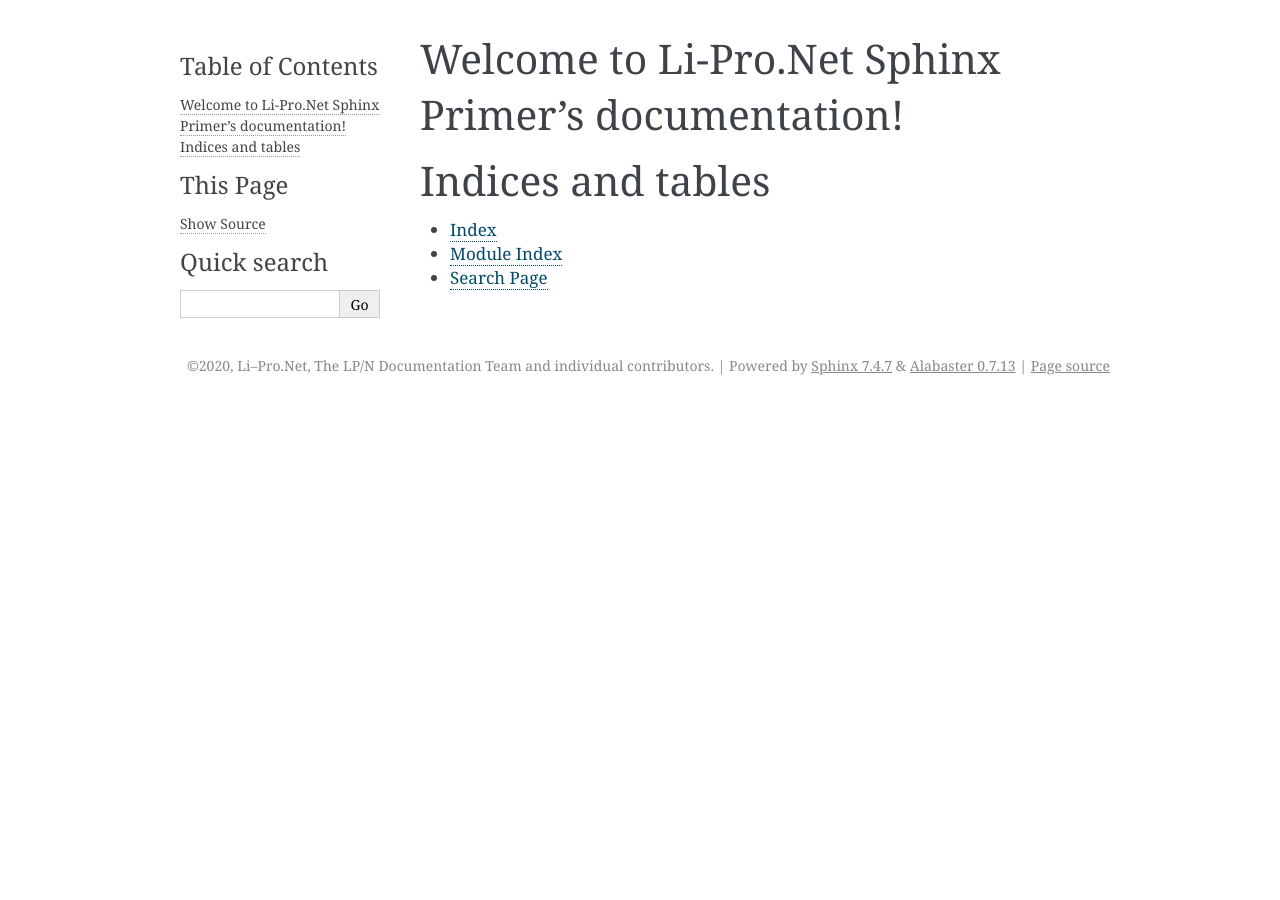
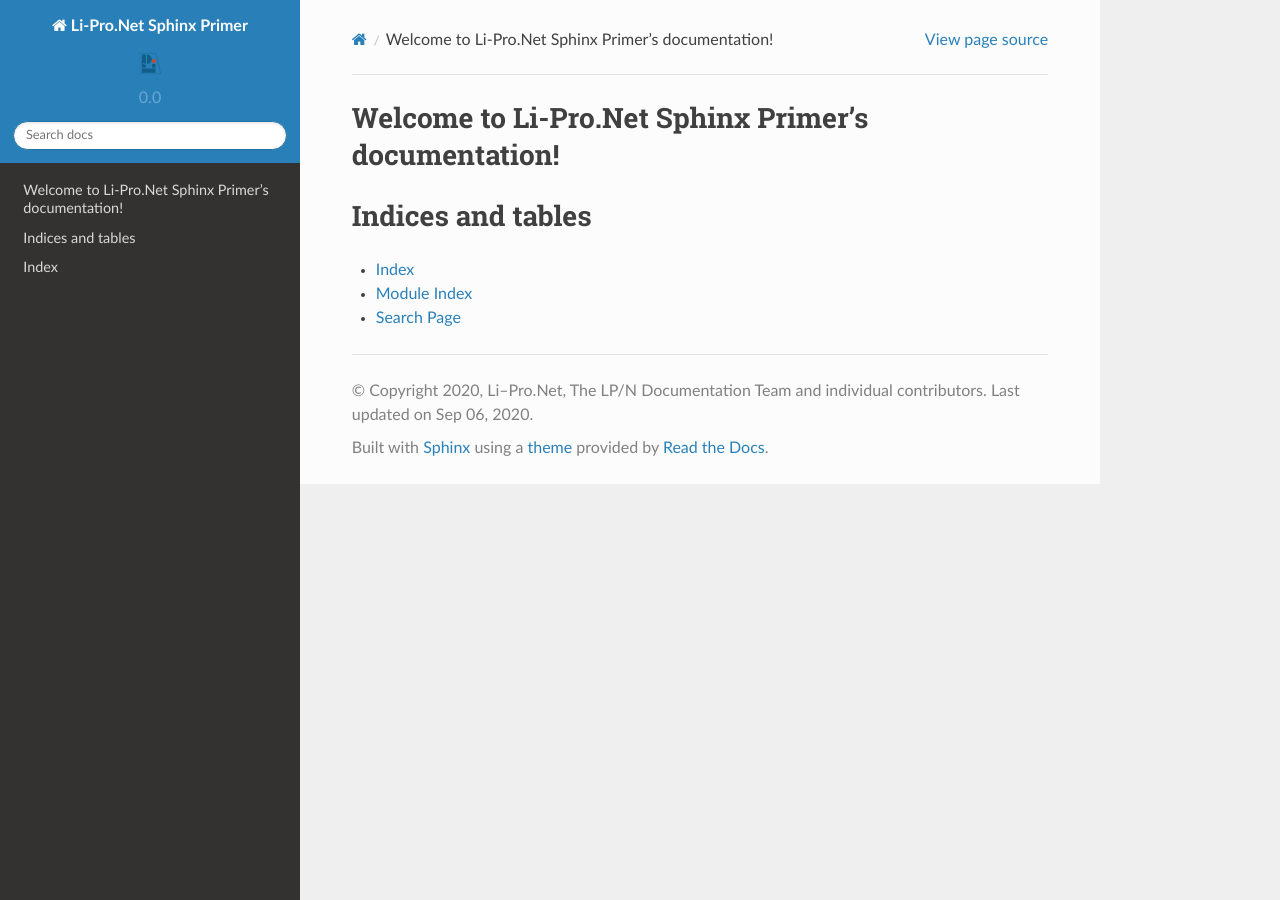
Before and after one commit to lipro/lpn-doc-sphinx-primer, a Sphinx documentation site: the page built from source/index.rst, in a window 1280 px wide. Built offline with Sphinx 7.4.7 and the Read the Docs theme 2.0.0, drawn with Linux system fonts in a browser that asks for light colours.

Commit message:
Change from alabaster to RTD theme
Signed-off-by: Stephan Linz <linz@li-pro.net>

```diff
--- /dev/null
+++ b/source/_templates/layout.html
@@ -0,0 +1,8 @@
+{% extends "!layout.html" %}
+  {% block menu %}
+    {{ super() }}
+    <ul><li class="toctree-l1">
+        <a class="reference internal"
+           href="{{pathto('genindex.html', 1)}}">Index</a>
+    </li></ul>
+  {% endblock %}
--- a/source/conf.py
+++ b/source/conf.py
@@ -27,6 +27,7 @@
 
 # -- Path setup --------------------------------------------------------------
 
+import sphinx_rtd_theme
 import sphinx
 import sys
 import os
@@ -101,6 +102,7 @@
 #   'sphinx.ext.jsmath':                        needs_sphinx,
 #   'sphinx.ext.graphviz':                      needs_sphinx,
 #   'sphinx.ext.inheritance_diagram':           needs_sphinx,
+#   'sphinx_rtd_theme':                         '0.5.0',
 }
 
 # Add any Sphinx extension module names here, as strings. They can be
@@ -127,6 +129,7 @@
 #   'sphinx.ext.jsmath',
 #   'sphinx.ext.graphviz',
 #   'sphinx.ext.inheritance_diagram',
+    'sphinx_rtd_theme',
 ]
 
 
@@ -366,7 +369,60 @@
 # The theme to use for HTML and HTML Help pages.  See the documentation for
 # a list of builtin themes.
 #
-html_theme = 'alabaster'
+# http://www.sphinx-doc.org/en/3.x/usage/configuration.html#confval-html_theme
+# http://www.sphinx-doc.org/en/3.x/usage/configuration.html#confval-html_theme_path
+# http://www.sphinx-doc.org/en/3.x/usage/configuration.html#confval-html_theme_options
+#
+html_theme = 'sphinx_rtd_theme'
+
+#
+# https://sphinx-rtd-theme.readthedocs.io/en/0.5.0/configuring.html
+#
+html_theme_options = {
+    'canonical_url': 'https://lpn-doc-sphinx-primer-devel.readthedocs.io/',
+    'logo_only': False,
+    'display_version': True,
+    'prev_next_buttons_location': 'bottom',
+    'style_external_links': True,
+    # Toc options
+    'collapse_navigation': False,
+    'sticky_navigation': False,
+    'navigation_depth': 4,
+    'includehidden': True,
+    'titles_only': False
+}
+
+# The name for this set of Sphinx documents.  If None, it defaults to
+# "<project> v<release> documentation".
+#
+# http://www.sphinx-doc.org/en/3.x/usage/configuration.html#confval-html_title
+#
+html_title = project
+
+# This value determines the text for the permalink; it defaults to "¶".
+# Set it to None or the empty string to disable permalinks.
+#
+# http://www.sphinx-doc.org/en/3.x/usage/configuration.html#confval-html_add_permalinks
+#
+#html_add_permalinks = ""
+
+# A shorter title for the navigation bar.  Default is the same as html_title.
+#
+# http://www.sphinx-doc.org/en/3.x/usage/configuration.html#confval-html_short_title
+#
+#html_short_title = None
+
+# http://www.sphinx-doc.org/en/3.x/usage/configuration.html#confval-html_logo
+#
+html_logo = '{}/_images/lpn.svg'.format(DOCSRC)
+
+# The name of an image file (within the static path) to use as favicon of the
+# docs.  This file should be a Windows icon file (.ico) being 16x16 or 32x32
+# pixels large.
+#
+# http://www.sphinx-doc.org/en/3.x/usage/configuration.html#confval-html_favicon
+#
+html_favicon = '{}/_images/lpn.ico'.format(DOCSRC)
 
 # Add any paths that contain custom static files (such as style sheets) here,
 # relative to this directory. They are copied after the builtin static files,
@@ -381,6 +437,116 @@
 #
 html_extra_path = ['{}/_extra'.format(DOCSRC)]
 
+# If not '', a 'Last updated on:' timestamp is inserted at every page bottom,
+# using the given strftime format.
+#
+# http://www.sphinx-doc.org/en/3.x/usage/configuration.html#confval-html_last_updated_fmt
+#
+html_last_updated_fmt = '%b %d, %Y'
+
+# If true, SmartyPants will be used to convert quotes and dashes to
+# typographically correct entities.
+#
+# http://www.sphinx-doc.org/en/3.x/usage/configuration.html#confval-html_use_smartypants
+#
+#html_use_smartypants =
+
+# Custom sidebar templates, maps document names to template names.
+#
+# http://www.sphinx-doc.org/en/3.x/usage/configuration.html#confval-html_sidebars
+#
+#html_sidebars = {}
+
+# Additional templates that should be rendered to pages, maps page names to
+# template names.
+#
+# http://www.sphinx-doc.org/en/3.x/usage/configuration.html#confval-html_additional_pages
+#
+#html_additional_pages = {}
+
+# If false, no module index is generated.
+#
+# http://www.sphinx-doc.org/en/3.x/usage/configuration.html#confval-html_domain_indices
+#
+html_domain_indices = False
+
+# If false, no index is generated.
+#
+# http://www.sphinx-doc.org/en/3.x/usage/configuration.html#confval-html_use_index
+#
+html_use_index = True
+
+# If true, the index is split into individual pages for each letter.
+#
+# http://www.sphinx-doc.org/en/3.x/usage/configuration.html#confval-html_split_index
+#
+html_split_index = True
+
+# If true, links to the reST sources are added to the pages.
+#
+# http://www.sphinx-doc.org/en/3.x/usage/configuration.html#confval-html_show_sourcelink
+#
+html_show_sourcelink = True
+
+# Suffix to be appended to source links.
+#
+# http://www.sphinx-doc.org/en/3.x/usage/configuration.html#confval-html_sourcelink_suffix
+#
+html_sourcelink_suffix = '.txt'
+
+# If true, "Created using Sphinx" is shown in the HTML footer. Default is True.
+#
+# http://www.sphinx-doc.org/en/3.x/usage/configuration.html#confval-html_show_sphinx
+#
+html_show_sphinx = True
+
+# If true, "(C) Copyright ..." is shown in the HTML footer. Default is True.
+#
+# http://www.sphinx-doc.org/en/3.x/usage/configuration.html#confval-html_show_copyright
+#
+# html_show_copyright = tags.has('development')
+html_show_copyright = True
+
+# If true, license is shown in the HTML footer. Default is True.
+html_show_license = True
+
+# If true, an OpenSearch description file will be output, and all pages will
+# contain a <link> tag referring to it.  The value of this option must be the
+# base URL from which the finished HTML is served.
+#
+# http://www.sphinx-doc.org/en/3.x/usage/configuration.html#confval-html_use_opensearch
+#
+#html_use_opensearch = ''
+
+# This is the file name suffix for HTML files (e.g. ".xhtml").
+#
+# http://www.sphinx-doc.org/en/3.x/usage/configuration.html#confval-html_file_suffix
+#
+#html_file_suffix = None
+
+# Language to be used for generating the HTML full-text search index.
+# Sphinx supports the following languages:
+#   'da', 'de', 'en', 'es', 'fi', 'fr', 'hu', 'it', 'ja'
+#   'nl', 'no', 'pt', 'ro', 'ru', 'sv', 'tr'
+#
+# http://www.sphinx-doc.org/en/3.x/usage/configuration.html#confval-html_search_language
+#
+#html_search_language = 'en'
+
+# A dictionary with options for the search language support, empty by default.
+# Now only 'ja' uses this config value
+#
+# http://www.sphinx-doc.org/en/3.x/usage/configuration.html#confval-html_search_options
+#
+#html_search_options = {'type': 'default'}
+
+# The name of a javascript file (relative to the configuration directory) that
+# implements a search results scorer. If empty, the default will be used.
+#
+# http://www.sphinx-doc.org/en/3.x/usage/configuration.html#confval-html_search_scorer
+#
+html_search_scorer = '{}/_static/js/scorer.js'.format(DOCSRC)
+
 
 # -- Extension configuration -------------------------------------------------
 
```
Also changed, not shown: source/_static/js/scorer.js (added, +46 -0 lines), source/_images/lpn.ico (added), source/_images/lpn.svg (added), 2 other files.
